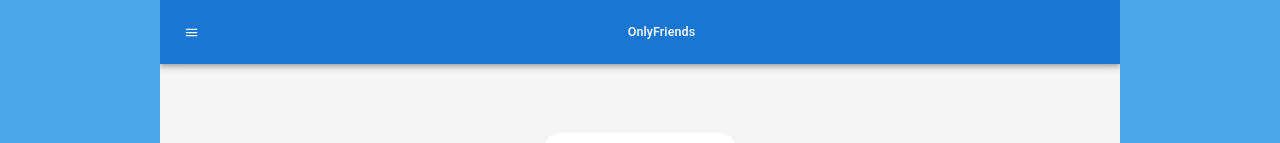
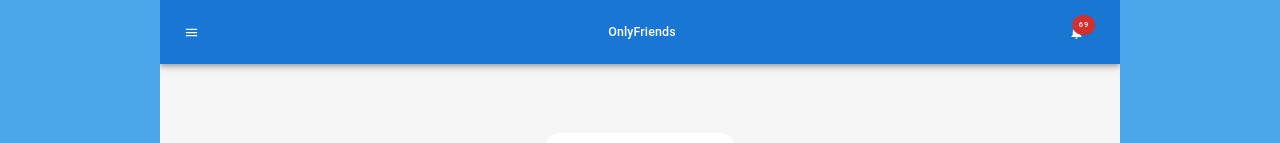
Before and after one commit to c-zhenhao/GA-Project-3, a React (Create React App) app in the folder project-3-react/: page /login in a window 1280 px wide. Shown: the top 143 px of the page. Built offline with nearby package versions, Linux system fonts and the light colour scheme.

Commit message:
added notifications top right

```diff
--- a/project-3-react/src/components/navs/NavTop.js
+++ b/project-3-react/src/components/navs/NavTop.js
@@ -1,10 +1,13 @@
 import * as React from "react";
+
 import AppBar from "@mui/material/AppBar";
 import Box from "@mui/material/Box";
 import Toolbar from "@mui/material/Toolbar";
 import IconButton from "@mui/material/IconButton";
 import Typography from "@mui/material/Typography";
 import MenuIcon from "@mui/icons-material/Menu";
+import Badge from "@mui/material/Badge";
+import NotificationsIcon from "@mui/icons-material/Notifications";
 
 export default function NavTop() {
   return (
@@ -28,6 +31,16 @@ export default function NavTop() {
           >
             OnlyFriends
           </Typography>
+
+          <IconButton
+            size="large"
+            aria-label="show 17 new notifications"
+            color="inherit"
+          >
+            <Badge badgeContent={69} color="error">
+              <NotificationsIcon />
+            </Badge>
+          </IconButton>
         </Toolbar>
       </AppBar>
     </Box>
```
